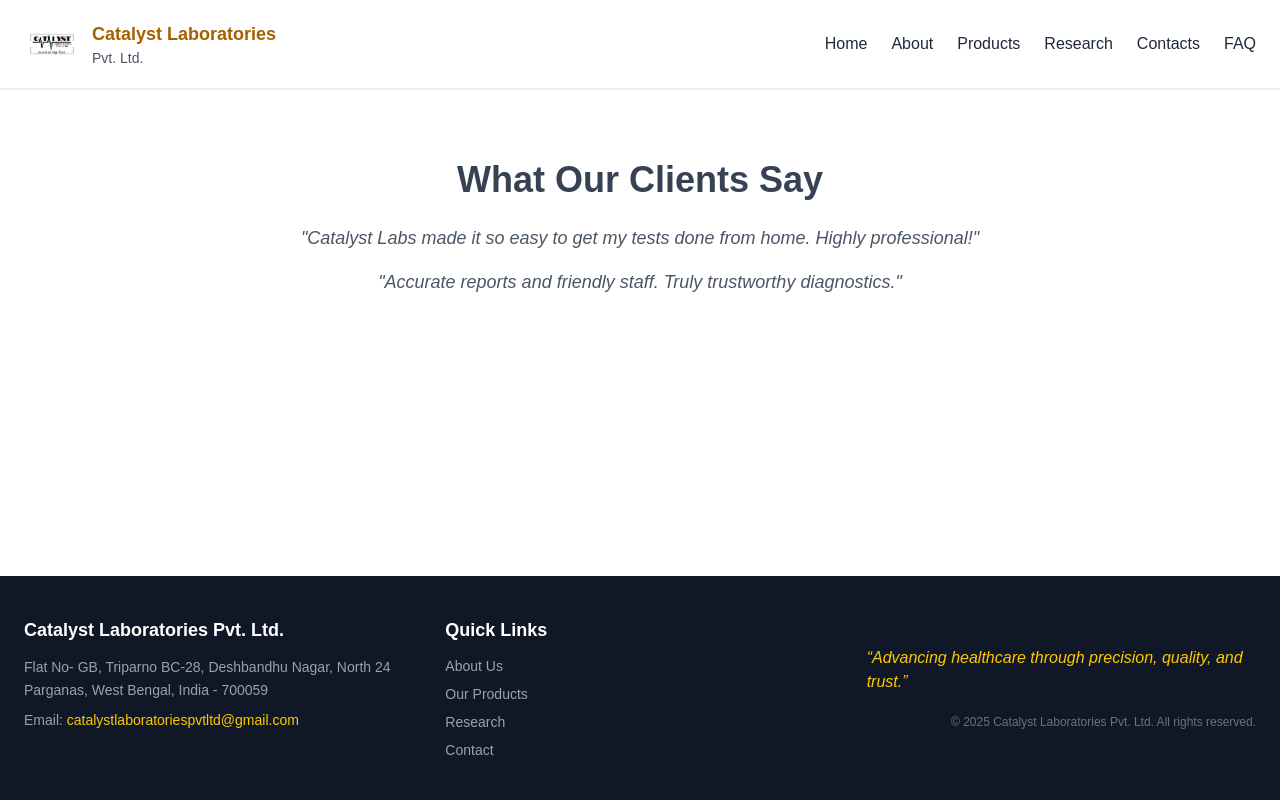
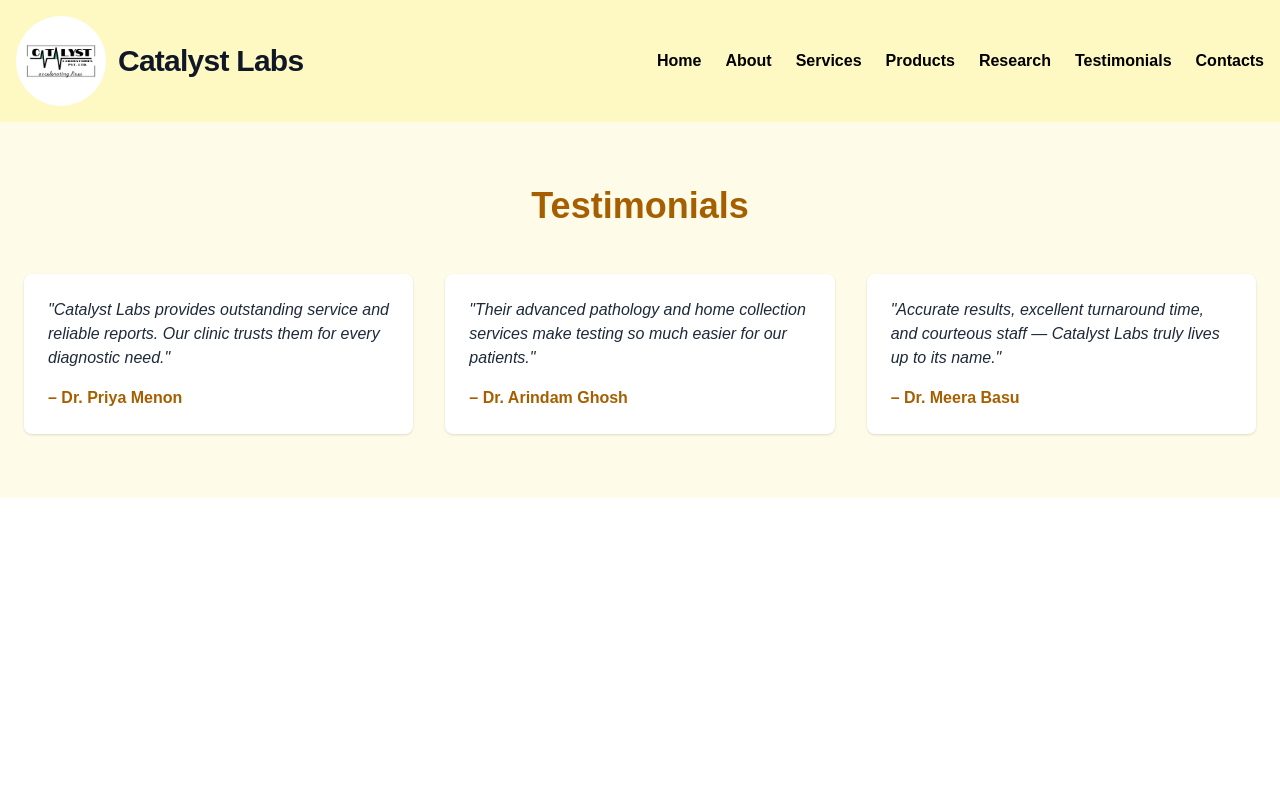
Before and after one commit to souvikBong/catalyst-labs, a Next.js app: page /testimonials in a window 1280 px wide. Shown: the top 800 px of the page. Built offline with nearby package versions, Linux system fonts and the light colour scheme.

Commit message:
UI: Changed navbar text color to black for better contrast and fixed Vercel issues.

```diff
--- a/app/layout.js
+++ b/app/layout.js
@@ -1,133 +1,68 @@
-// app/layout.js
 import "./globals.css";
+import Image from "next/image";
 import Link from "next/link";
 
 export const metadata = {
-  title: "Catalyst Laboratories Pvt. Ltd.",
-  description: "High-quality pharmaceutical formulations — Catalyst Laboratories",
+  title: "Catalyst Labs",
+  description: "Your trusted partner in advanced diagnostics and pathology solutions",
 };
 
 export default function RootLayout({ children }) {
   return (
     <html lang="en">
-      <body className="flex flex-col min-h-screen bg-gray-50 text-gray-900">
-        {/* NAVBAR */}
-        <header className="bg-white shadow-sm sticky top-0 z-50">
-          <div className="container mx-auto px-6 py-4 flex items-center justify-between">
-            {/* Brand (left) */}
+      <body className="bg-yellow-50 text-gray-800">
+        {/* Header Section */}
+        <header className="bg-yellow-100 shadow-md">
+          <div className="container mx-auto flex justify-between items-center p-4">
+            {/* Logo and Title */}
             <div className="flex items-center space-x-3">
-              <img
+              <Image
                 src="/logo.jpg"
-                alt="Catalyst Laboratories Logo"
-                className="h-14 w-auto rounded-md"
+                alt="Catalyst Labs Logo"
+                width={90}
+                height={90}
+                className="rounded-full"
               />
-              <div>
-                <div className="text-lg font-semibold text-yellow-700">
-                  Catalyst Laboratories
-                </div>
-                <div className="text-sm text-gray-600">Pvt. Ltd.</div>
-              </div>
+              <h1 className="text-3xl font-bold text-gray-900 tracking-tight">
+                Catalyst Labs
+              </h1>
             </div>
 
-            {/* Links (right) */}
-            <nav className="hidden md:flex items-center space-x-6 text-gray-800">
-              <Link href="/" className="hover:text-yellow-600 transition">
+            {/* Navigation Bar */}
+            <nav className="space-x-6">
+              <Link href="/" className="text-black hover:text-yellow-800 font-semibold">
                 Home
               </Link>
-              <Link href="/about" className="hover:text-yellow-600 transition">
+              <Link href="/about" className="text-black hover:text-yellow-800 font-semibold">
                 About
               </Link>
-              <Link href="/products" className="hover:text-yellow-600 transition">
+              <Link href="/services" className="text-black hover:text-yellow-800 font-semibold">
+                Services
+              </Link>
+              <Link href="/products" className="text-black hover:text-yellow-800 font-semibold">
                 Products
               </Link>
-              <Link href="/research" className="hover:text-yellow-600 transition">
+              <Link href="/research" className="text-black hover:text-yellow-800 font-semibold">
                 Research
               </Link>
-              <Link href="/contacts" className="hover:text-yellow-600 transition">
+              <Link href="/testimonials" className="text-black hover:text-yellow-800 font-semibold">
+                Testimonials
+              </Link>
+              <Link href="/contacts" className="text-black hover:text-yellow-800 font-semibold">
                 Contacts
               </Link>
-              <Link href="/faq" className="hover:text-yellow-600 transition">
-                FAQ
-              </Link>
             </nav>
-
-            {/* Mobile contact shortcut */}
-            <div className="md:hidden text-gray-700">
-              <Link
-                href="/contacts"
-                className="px-3 py-2 bg-yellow-500 text-white rounded-md text-sm hover:bg-yellow-600 transition"
-              >
-                Contact
-              </Link>
-            </div>
           </div>
         </header>
 
-        {/* PAGE CONTENT */}
-        <main className="flex-grow container mx-auto px-6 py-8">{children}</main>
+        {/* Page Content */}
+        <main className="min-h-screen">{children}</main>
 
-        {/* FOOTER */}
-        <footer className="bg-gray-900 text-gray-200 py-10 mt-12">
-          <div className="container mx-auto px-6 grid md:grid-cols-3 gap-8 text-center md:text-left">
-            {/* Company Info */}
-            <div>
-              <h2 className="text-lg font-semibold text-white mb-3">
-                Catalyst Laboratories Pvt. Ltd.
-              </h2>
-              <p className="text-gray-400 text-sm leading-relaxed">
-                Flat No- GB, Triparno BC-28, Deshbandhu Nagar, North 24 Parganas,
-                West Bengal, India - 700059
-              </p>
-              <p className="mt-2 text-gray-400 text-sm">
-                Email:{" "}
-                <a
-                  href="mailto:catalystlaboratoriespvtltd@gmail.com"
-                  className="text-yellow-400 hover:underline"
-                >
-                  catalystlaboratoriespvtltd@gmail.com
-                </a>
-              </p>
-            </div>
-
-            {/* Quick Links */}
-            <div>
-              <h2 className="text-lg font-semibold text-white mb-3">
-                Quick Links
-              </h2>
-              <ul className="space-y-2 text-sm text-gray-400">
-                <li>
-                  <Link href="/about" className="hover:text-yellow-400">
-                    About Us
-                  </Link>
-                </li>
-                <li>
-                  <Link href="/products" className="hover:text-yellow-400">
-                    Our Products
-                  </Link>
-                </li>
-                <li>
-                  <Link href="/research" className="hover:text-yellow-400">
-                    Research
-                  </Link>
-                </li>
-                <li>
-                  <Link href="/contacts" className="hover:text-yellow-400">
-                    Contact
-                  </Link>
-                </li>
-              </ul>
-            </div>
-
-            {/* Tagline */}
-            <div className="flex flex-col justify-center items-center md:items-end">
-              <p className="text-yellow-400 italic mb-2">
-                “Advancing healthcare through precision, quality, and trust.”
-              </p>
-              <p className="text-xs text-gray-500 mt-3">
-                © 2025 Catalyst Laboratories Pvt. Ltd. All rights reserved.
-              </p>
-            </div>
-          </div>
+        {/* Footer Section */}
+        <footer className="bg-yellow-100 text-gray-700 py-4 text-center border-t border-yellow-200">
+          <p>
+            © {new Date().getFullYear()} Catalyst Laboratories Pvt. Ltd. All rights reserved.
+          </p>
         </footer>
       </body>
     </html>
--- a/app/testimonials/page.js
+++ b/app/testimonials/page.js
@@ -1,13 +1,43 @@
-export default function TestimonialsPage() {
+export default function Testimonials() {
   return (
-    <section className="p-10 text-center">
-      <h1 className="text-4xl font-bold text-gray-700 mb-6">What Our Clients Say</h1>
-      <p className="text-lg text-gray-600 italic">
-        "Catalyst Labs made it so easy to get my tests done from home. Highly professional!"
-      </p>
-      <p className="text-lg text-gray-600 italic mt-4">
-        "Accurate reports and friendly staff. Truly trustworthy diagnostics."
-      </p>
+    <section className="bg-yellow-50 text-gray-800 py-16">
+      <div className="container mx-auto px-6">
+        <h2 className="text-4xl font-bold text-center mb-12 text-yellow-700">
+          Testimonials
+        </h2>
+
+        <div className="grid md:grid-cols-3 gap-8">
+          <div className="p-6 bg-white rounded-lg shadow hover:shadow-lg transition">
+            <p className="italic">
+              &quot;Catalyst Labs provides outstanding service and reliable reports.
+              Our clinic trusts them for every diagnostic need.&quot;
+            </p>
+            <h4 className="mt-4 font-semibold text-yellow-700">
+              – Dr. Priya Menon
+            </h4>
+          </div>
+
+          <div className="p-6 bg-white rounded-lg shadow hover:shadow-lg transition">
+            <p className="italic">
+              &quot;Their advanced pathology and home collection services make
+              testing so much easier for our patients.&quot;
+            </p>
+            <h4 className="mt-4 font-semibold text-yellow-700">
+              – Dr. Arindam Ghosh
+            </h4>
+          </div>
+
+          <div className="p-6 bg-white rounded-lg shadow hover:shadow-lg transition">
+            <p className="italic">
+              &quot;Accurate results, excellent turnaround time, and courteous
+              staff — Catalyst Labs truly lives up to its name.&quot;
+            </p>
+            <h4 className="mt-4 font-semibold text-yellow-700">
+              – Dr. Meera Basu
+            </h4>
+          </div>
+        </div>
+      </div>
     </section>
   );
 }
```
